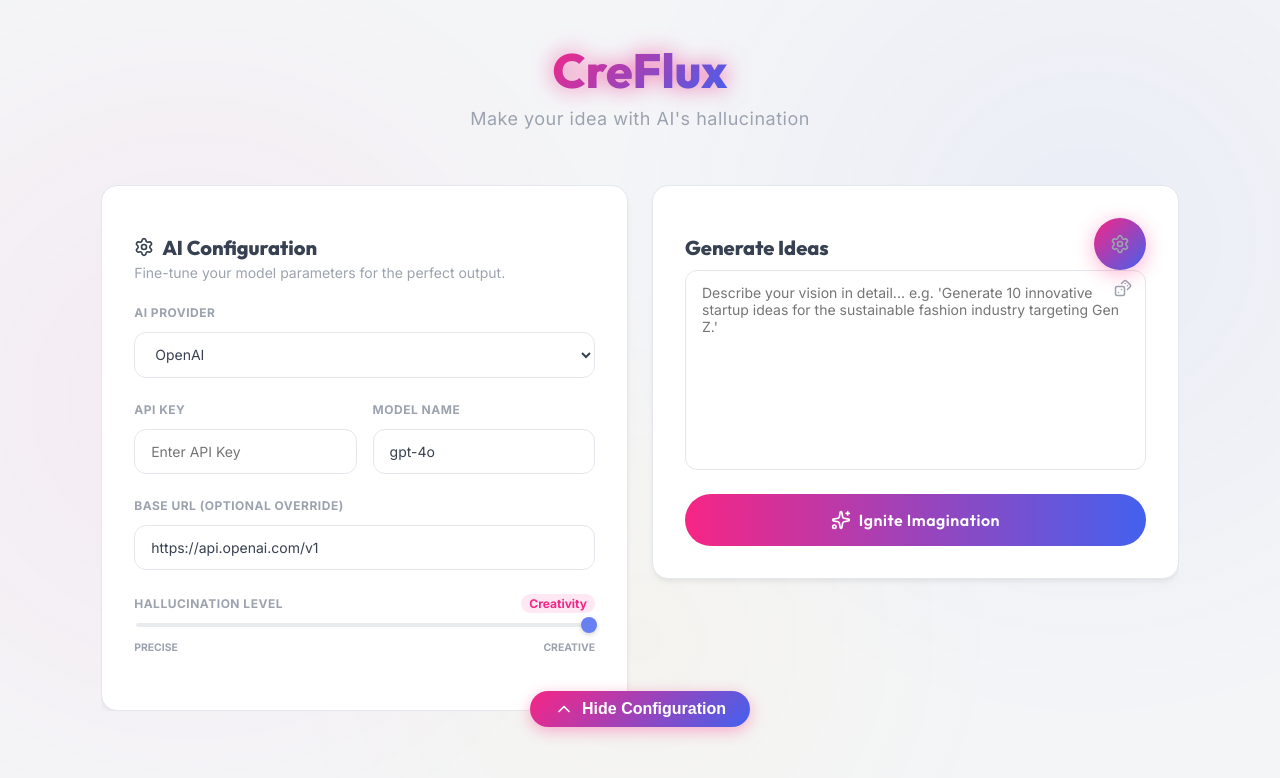
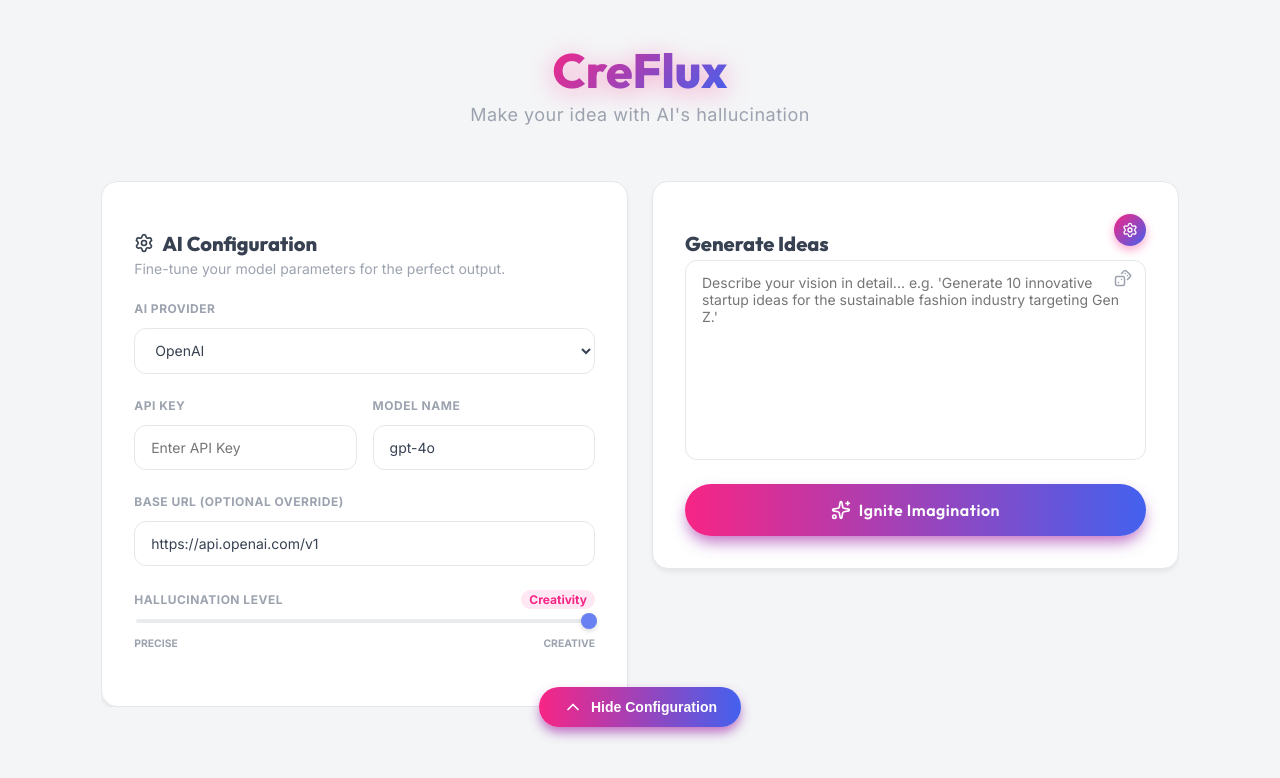
Before and after one commit to boriisyun-stack/CreFlux, a React (Vite) app: page / in a window 1280 px wide. Shown: the top 778 px of the page. Built offline with nearby package versions, Linux system fonts and the light colour scheme.

Commit message:
style: apply drop shadows to text and buttons, remove background gradient, style toggle button

```diff
--- a/src/App.jsx
+++ b/src/App.jsx
@@ -61,26 +61,26 @@ const StickyHeader = styled('div', {
 
 const MasterToggleBtn = styled('button', {
   position: 'absolute',
-  bottom: '-16px', // Shifted lower to stay outside the panel border
+  bottom: '-20px', // Shifted lower to stay outside the panel border
   left: '50%',
   transform: 'translateX(-50%)',
-  background: 'linear-gradient(135deg, $primary, $secondary)',
+  background: 'linear-gradient(to right, #f72585, #4361ee)',
   color: 'white',
   border: 'none',
   borderRadius: '$round',
-  padding: '$2 $4',
+  padding: '0.6rem 1.5rem',
   display: 'flex',
   alignItems: 'center',
   gap: '$2',
   cursor: 'pointer',
-  fontWeight: 600,
-  fontSize: '1rem',
-  boxShadow: '0 4px 15px rgba(255, 0, 110, 0.3)',
+  fontWeight: 700,
+  fontSize: '0.875rem',
+  boxShadow: '0 6px 12px -2px rgba(247, 37, 133, 0.5), 0 6px 12px -2px rgba(67, 97, 238, 0.5)',
   transition: 'transform 0.2s ease, box-shadow 0.2s ease',
   zIndex: 10,
   '&:hover': {
     transform: 'translateX(-50%) scale(1.05)',
-    boxShadow: '0 6px 20px rgba(58, 134, 255, 0.4)',
+    boxShadow: '0 8px 16px -2px rgba(247, 37, 133, 0.6), 0 8px 16px -2px rgba(67, 97, 238, 0.6)',
   },
   '&:active': {
     transform: 'translateX(-50%) scale(0.95)',
@@ -99,8 +99,8 @@ const Header = styled('header', {
     background: 'linear-gradient(135deg, $primary, $secondary)',
     WebkitBackgroundClip: 'text',
     WebkitTextFillColor: 'transparent',
-    marginBottom: '$2',
-    animation: `${glow} 3s ease-in-out infinite alternate`,
+    marginBottom: '$1',
+    filter: 'drop-shadow(0px 4px 12px rgba(247, 37, 133, 0.4))',
   },
   '& p': {
     color: '$textMuted',
@@ -201,6 +201,28 @@ const Textarea = styled('textarea', {
   paddingRight: '1rem',
 });
 
+const SettingsGearBtn = styled('button', {
+  background: 'linear-gradient(135deg, #f72585, #4361ee)',
+  border: 'none',
+  borderRadius: '$round',
+  width: '32px',
+  height: '32px',
+  display: 'flex',
+  alignItems: 'center',
+  justifyContent: 'center',
+  cursor: 'pointer',
+  color: 'white',
+  boxShadow: '0 4px 10px rgba(247, 37, 133, 0.4)',
+  transition: 'all 0.2s ease',
+  '&:hover': {
+    transform: 'rotate(45deg) scale(1.1)',
+    boxShadow: '0 6px 14px rgba(247, 37, 133, 0.5)',
+  },
+  '&:active': {
+    transform: 'scale(0.95)',
+  }
+});
+
 const RandomPromptBtn = styled('button', {
   position: 'absolute',
   top: '$2',
@@ -224,7 +246,7 @@ const RandomPromptBtn = styled('button', {
 });
 
 const Button = styled('button', {
-  background: 'linear-gradient(to right, $primary, $secondary)',
+  background: 'linear-gradient(to right, #f72585, #4361ee)',
   color: 'white',
   border: 'none',
   padding: '1rem 2rem',
@@ -240,10 +262,11 @@ const Button = styled('button', {
   transition: 'all 0.3s ease',
   fontFamily: '$heading',
   letterSpacing: '0.5px',
-  marginTop: 'auto', // Push to bottom of flex container
+  marginTop: 'auto',
+  boxShadow: '0 8px 16px -4px rgba(247, 37, 133, 0.5), 0 8px 16px -4px rgba(67, 97, 238, 0.5)',
   '&:hover': {
     transform: 'translateY(-2px)',
-    boxShadow: '0 10px 20px -10px $colors$primary',
+    boxShadow: '0 12px 24px -6px rgba(247, 37, 133, 0.6), 0 12px 24px -6px rgba(67, 97, 238, 0.6)',
   },
   '&:active': {
     transform: 'scale(0.98)',
@@ -665,28 +688,6 @@ const VariableList = styled('div', {
   marginBottom: '$3',
 });
 
-const SettingsGearBtn = styled('button', {
-  position: 'fixed',
-  top: '$5',
-  right: '$5',
-  background: 'linear-gradient(135deg, $primary, $secondary)',
-  border: 'none',
-  cursor: 'pointer',
-  color: 'white',
-  padding: '$3',
-  borderRadius: '$round',
-  display: 'flex',
-  alignItems: 'center',
-  justifyContent: 'center',
-  transition: 'all 0.3s ease',
-  boxShadow: '0 4px 20px rgba(255, 0, 110, 0.3)',
-  zIndex: 1000,
-  '&:hover': {
-    transform: 'rotate(45deg) scale(1.1)',
-    boxShadow: '0 6px 25px rgba(58, 134, 255, 0.4)',
-  },
-});
-
 const ToggleHeader = styled('div', {
   display: 'flex',
   justifyContent: 'space-between',
@@ -957,9 +958,8 @@ export default function App() {
                         <SettingsGearBtn
                           onClick={() => setShowCopySettings(true)}
                           title="Copy format settings"
-                          style={{ position: 'relative', top: 0, right: 0 }}
                         >
-                          <Settings size={20} color="#9ca3af" />
+                          <Settings size={16} color="white" />
                         </SettingsGearBtn>
                       </div>
                     </div>
--- a/src/stitches.config.js
+++ b/src/stitches.config.js
@@ -77,8 +77,6 @@ export const globalStyles = globalCss({
         display: 'flex',
         justifyContent: 'center',
         padding: '0',
-        backgroundImage: 'radial-gradient(circle at 15% 50%, rgba(247, 37, 133, 0.05) 0%, transparent 40%), radial-gradient(circle at 85% 30%, rgba(67, 97, 238, 0.05) 0%, transparent 40%), radial-gradient(circle at 50% 80%, rgba(255, 190, 11, 0.03) 0%, transparent 40%)',
-        backgroundAttachment: 'fixed',
     },
     'h1, h2, h3, h4': {
         fontFamily: '$heading',
```
